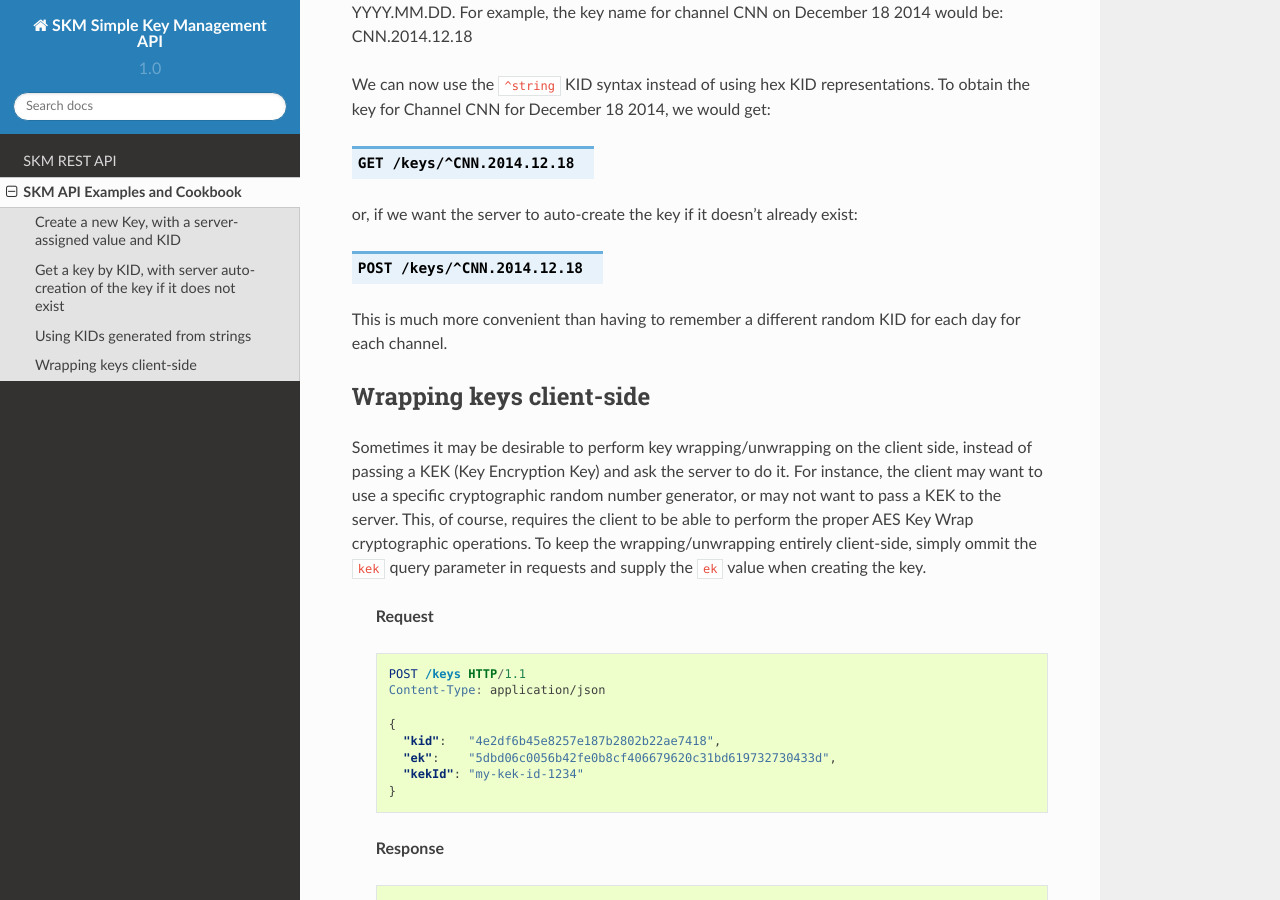
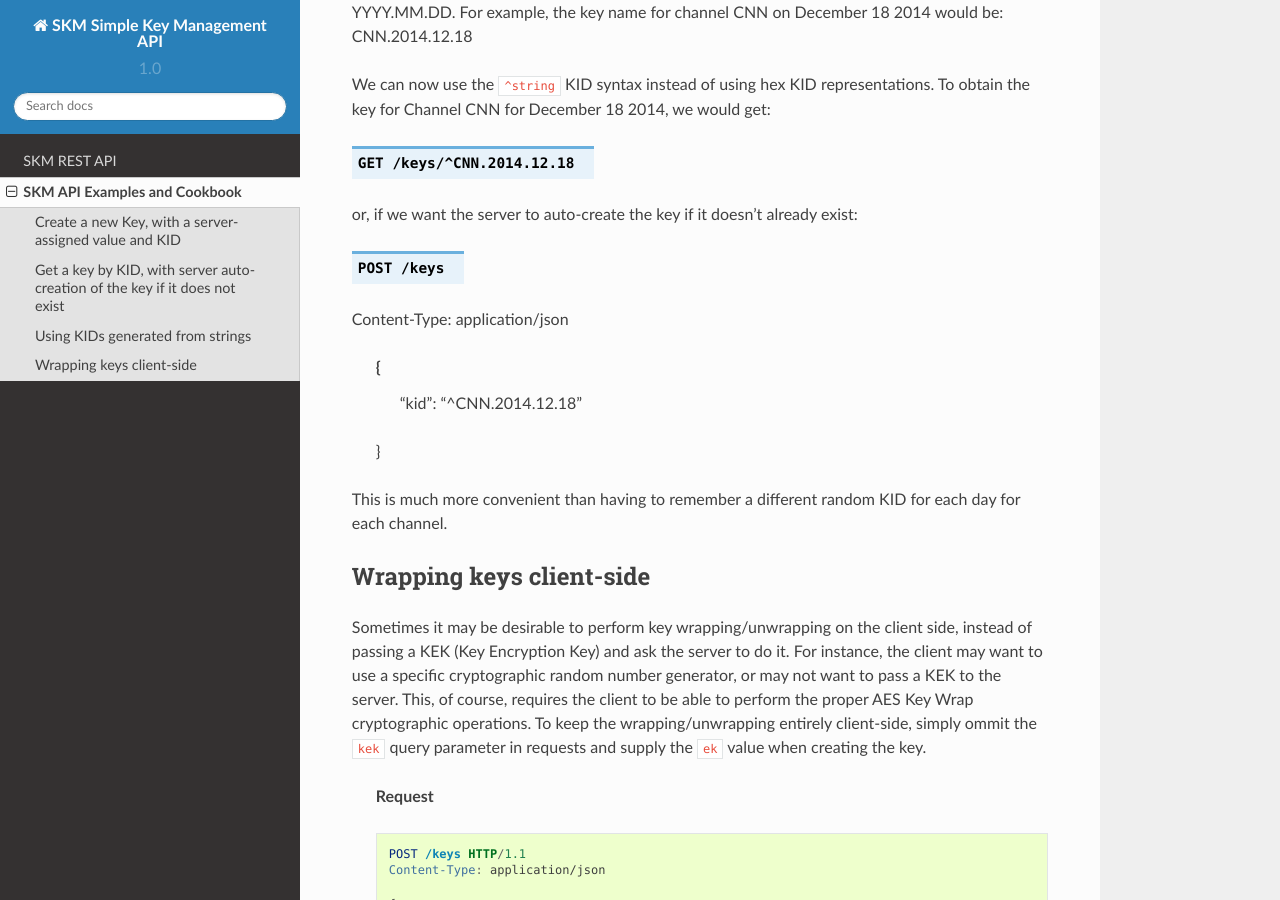
Before and after one commit to axiomatic-systems/skeyma, a Sphinx documentation site: the page built from docs/api/examples.rst, in a window 1280 px wide and 900 px high, scrolled down 1891 px. Built offline with Sphinx 7.4.7 and the Read the Docs theme 2.0.0, drawn with Linux system fonts in a browser that asks for light colours.

Commit message:
Fixed doc

```diff
--- a/docs/api/examples.rst
+++ b/docs/api/examples.rst
@@ -91,8 +91,12 @@ We can now use the ``^string`` KID syntax instead of using hex KID representatio
 
 or, if we want the server to auto-create the key if it doesn't already exist:
 
-.. http:post:: /keys/^CNN.2014.12.18
+.. http:post:: /keys
+Content-Type: application/json
 
+    {
+      "kid": "^CNN.2014.12.18"
+    }
 
 This is much more convenient than having to remember a different random KID for each day for each channel.
 
--- a/docs/api/index.rst
+++ b/docs/api/index.rst
@@ -65,7 +65,7 @@ Root URL
 API URLs
 ^^^^^^^^
 
-.. http:post:: /keys/{kid}
+.. http:post:: /keys
 
   Create a new Key object
 
```
Also changed, not shown: 2 other files.
